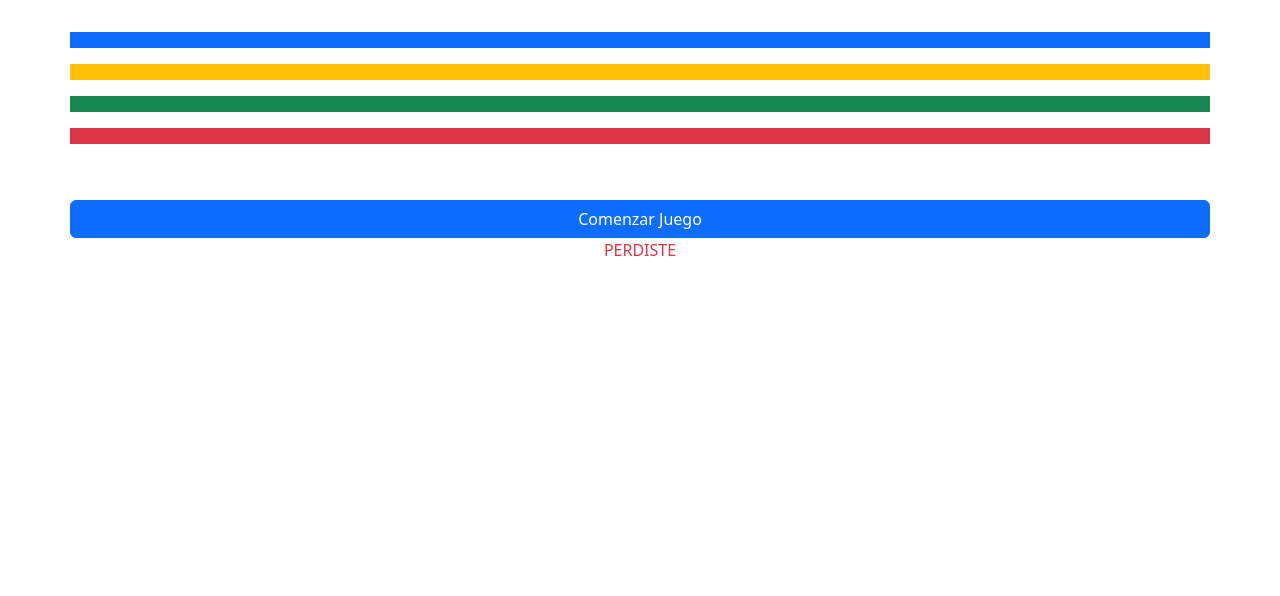
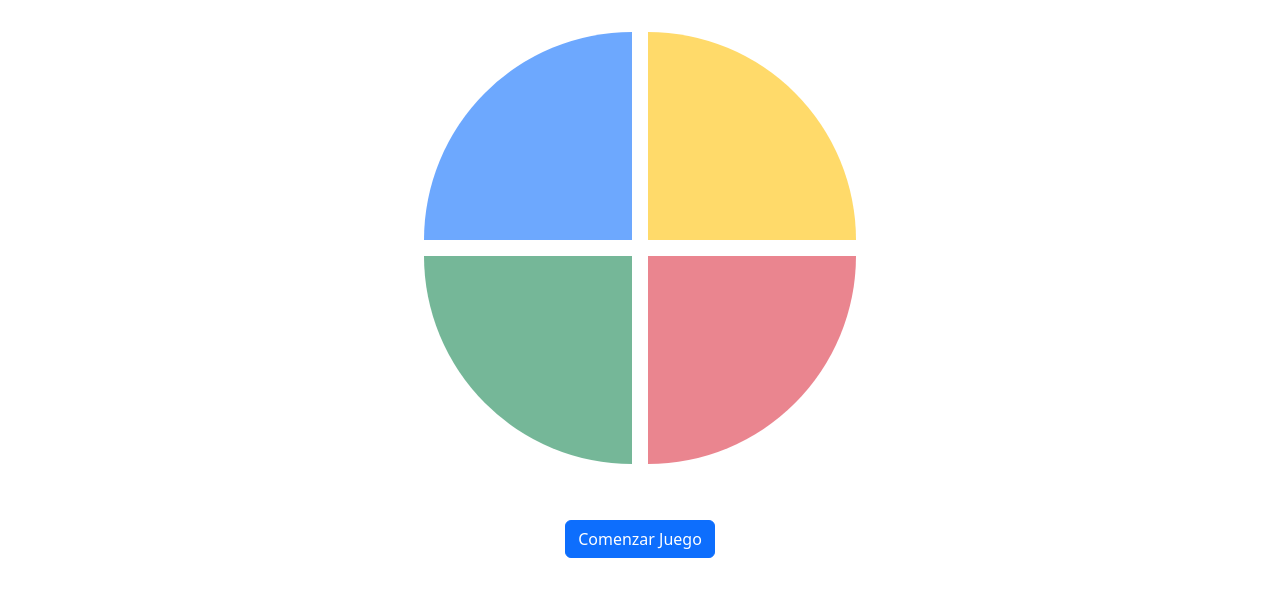
Before and after one commit to fktz94/simon-dice, a plain HTML site: page index.html in a window 1280 px wide. Drawn offline with nearby package versions, Linux system fonts and the light colour scheme; the site is published under a folder, as on GitHub Pages, so addresses that start at the root find nothing.

Commit message:
rename dependencies

```diff
--- a/index.html
+++ b/index.html
@@ -11,7 +11,7 @@
       integrity="sha384-rbsA2VBKQhggwzxH7pPCaAqO46MgnOM80zW1RWuH61DGLwZJEdK2Kadq2F9CUG65"
       crossorigin="anonymous"
     />
-    <link rel="stylesheet" href="/index.css" />
+    <link rel="stylesheet" href="index.css" />
   </head>
   <body>
     <div class="container contenedor">
@@ -38,6 +38,6 @@
       integrity="sha384-kenU1KFdBIe4zVF0s0G1M5b4hcpxyD9F7jL+jjXkk+Q2h455rYXK/7HAuoJl+0I4"
       crossorigin="anonymous"
     ></script>
-    <script src="/index.js"></script>
+    <script src="index.js"></script>
   </body>
 </html>
```
